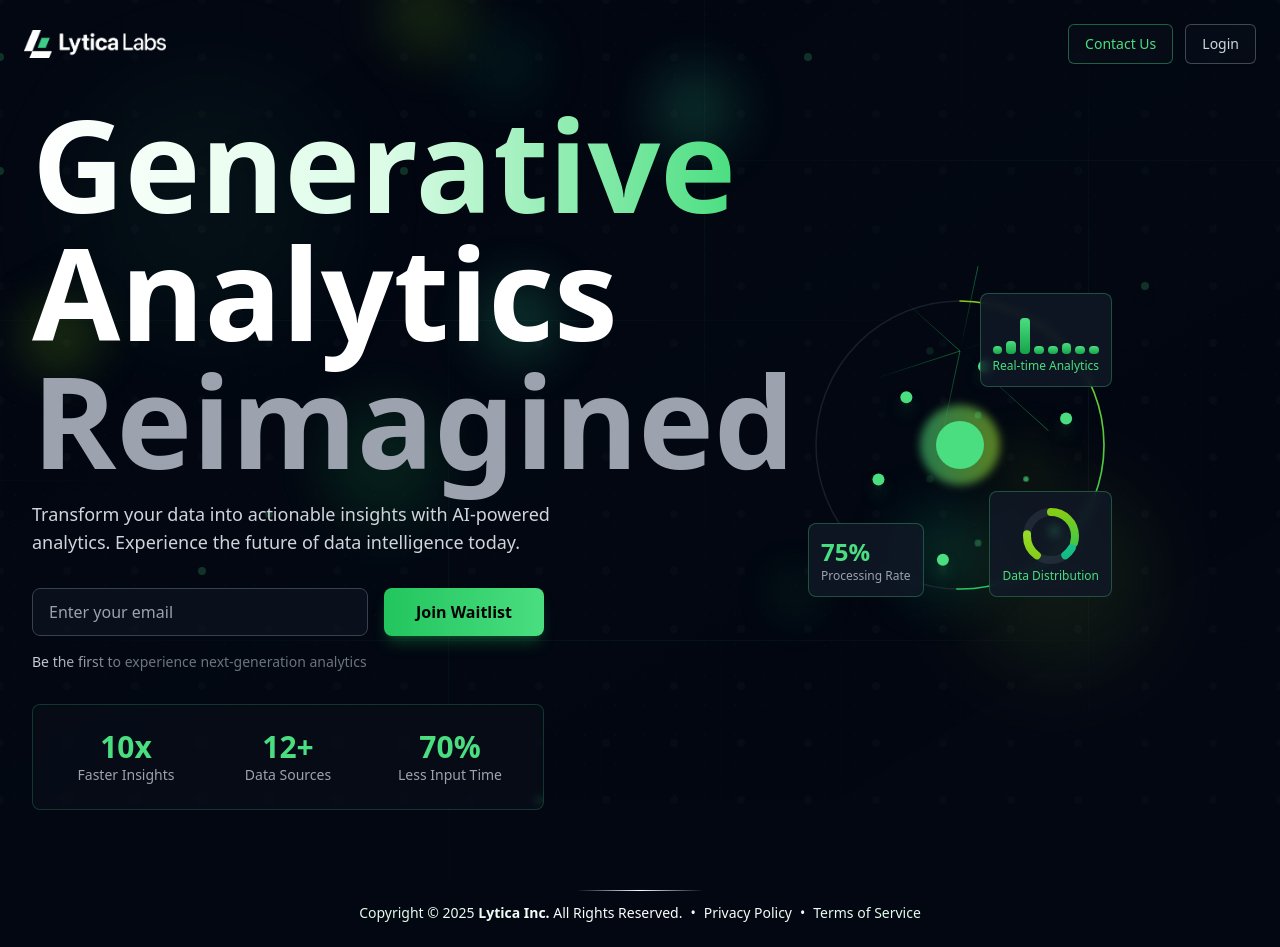
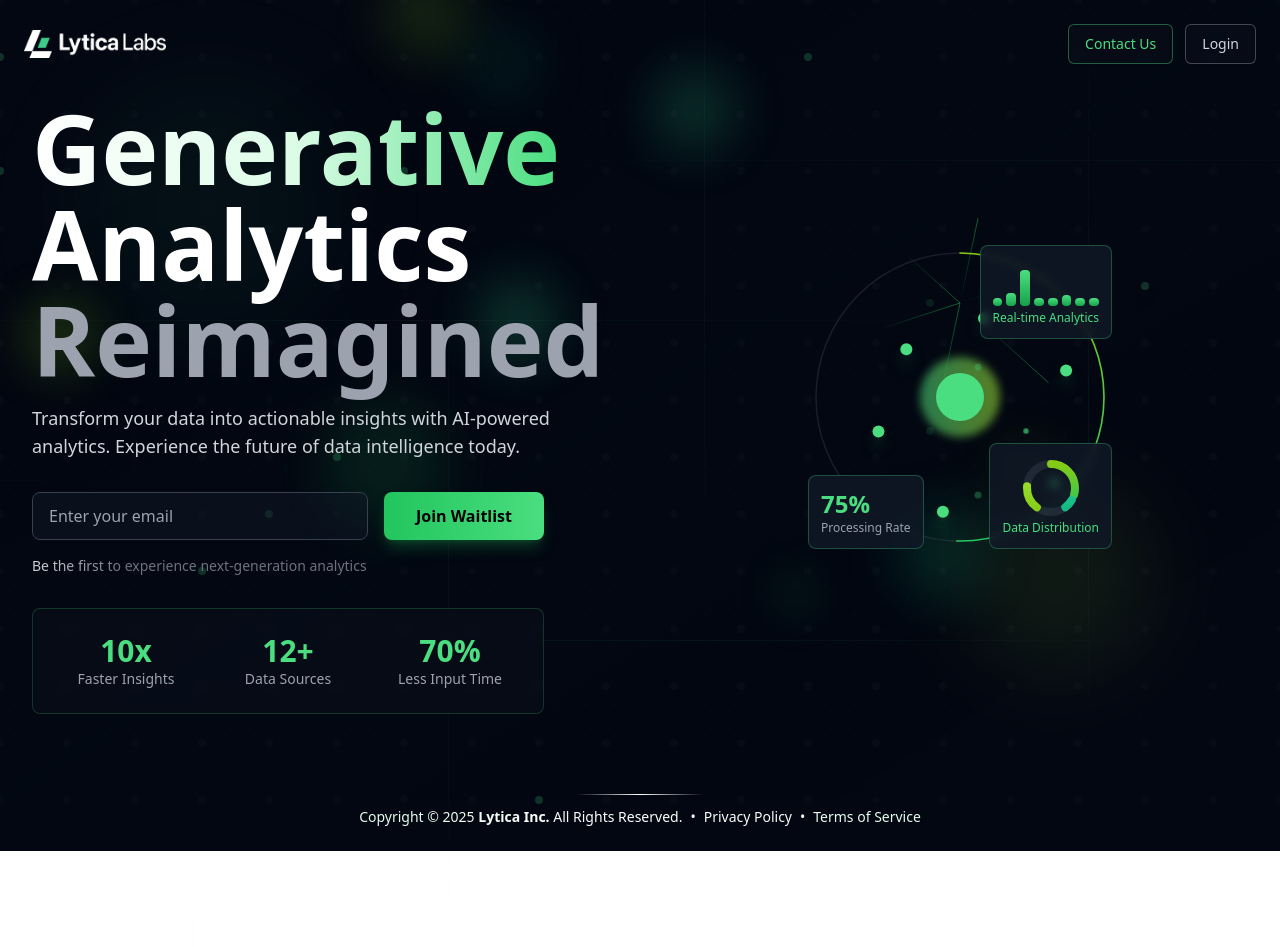
Before and after one commit to lyticalabs/lyticalabs-landing, a Next.js app: page / in a window 1280 px wide. After the commit the page ends 851 px from the top, so only its background shows below. Built offline with nearby package versions, Linux system fonts and the light colour scheme.

Commit message:
Fix title size on desktop and footer link routing with trailing slashes

```diff
--- a/src/app/page.tsx
+++ b/src/app/page.tsx
@@ -114,7 +114,7 @@ export default function Home() {
               {/* Left Side - Hero Text */}
               <div className="text-center md:text-left mt-5">
                 <div className="space-y-3 md:space-y-4">
-                  <h1 className="text-5xl sm:text-6xl md:text-7xl lg:text-8xl xl:text-9xl font-bold leading-tight">
+                  <h1 className="text-5xl sm:text-6xl md:text-7xl lg:text-7xl xl:text-8xl font-bold leading-tight">
                     <span className="bg-gradient-to-r from-white via-green-100 to-green-400 bg-clip-text text-transparent">
                       Generative
                     </span>
@@ -278,9 +278,9 @@ export default function Home() {
             <p className="text-sm bg-gradient-to-r from-green-200 via-white to-green-200 bg-clip-text text-transparent">
               Copyright © 2025 <span className="font-bold">Lytica Inc.</span> All Rights Reserved.
               <span className="mx-2">•</span>
-              <a href="/privacy" className="hover:text-green-300 transition-colors duration-200">Privacy Policy</a>
+              <a href="/privacy/" className="hover:text-green-300 transition-colors duration-200">Privacy Policy</a>
               <span className="mx-2">•</span>
-              <a href="/terms-of-service" className="hover:text-green-300 transition-colors duration-200">Terms of Service</a>
+              <a href="/terms-of-service/" className="hover:text-green-300 transition-colors duration-200">Terms of Service</a>
             </p>
           </div>
         </footer>
--- a/src/app/privacy/page.tsx
+++ b/src/app/privacy/page.tsx
@@ -187,7 +187,7 @@ export default function PrivacyPage() {
 
               <div className="mb-6">
                 <h4 className="text-lg font-semibold text-white mb-3">Cookies and Tracking Technologies</h4>
-                <p className="text-gray-300">Like many businesses, we also collect information through cookies and similar technologies. For detailed information about our use of cookies, please see our <a href="/cookie-policy" className="text-green-400 hover:text-green-300 transition-colors">Cookie Policy</a>.</p>
+                <p className="text-gray-300">Like many businesses, we also collect information through cookies and similar technologies. For detailed information about our use of cookies, please see our <a href="/cookie-policy/" className="text-green-400 hover:text-green-300 transition-colors">Cookie Policy</a>.</p>
               </div>
             </section>
 
```
